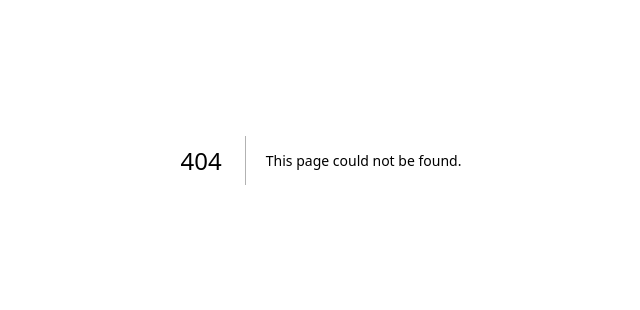
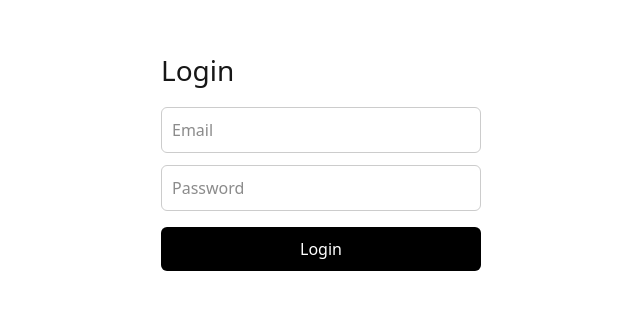
Before and after one commit to islamnegm22/NEGM-CFO, a Next.js app: page /login in a window 1280 px wide. Before the commit this address had no page. Shown: the part 240-550 px from the top of the page, without its empty margins (319-959 px from the left). Built offline with nearby package versions, Linux system fonts and the light colour scheme.

Commit message:
Add landing page and auth pages

```diff
--- a/src/pages/index.js
+++ b/src/pages/index.js
@@ -1,78 +1,52 @@
-import Image from "next/image";
-import { Geist, Geist_Mono } from "next/font/google";
-
-const geistSans = Geist({
-  variable: "--font-geist-sans",
-  subsets: ["latin"],
-});
-
-const geistMono = Geist_Mono({
-  variable: "--font-geist-mono",
-  subsets: ["latin"],
-});
-
 export default function Home() {
   return (
     <div
-      className={`${geistSans.className} ${geistMono.className} flex min-h-screen items-center justify-center bg-zinc-50 font-sans dark:bg-black`}
+      style={{
+        minHeight: "100vh",
+        display: "flex",
+        flexDirection: "column",
+        alignItems: "center",
+        justifyContent: "center",
+        fontFamily: "system-ui, -apple-system, sans-serif",
+      }}
     >
-      <main className="flex min-h-screen w-full max-w-3xl flex-col items-center justify-between py-32 px-16 bg-white dark:bg-black sm:items-start">
-        <Image
-          className="dark:invert"
-          src="/next.svg"
-          alt="Next.js logo"
-          width={100}
-          height={20}
-          priority
-        />
-        <div className="flex flex-col items-center gap-6 text-center sm:items-start sm:text-left">
-          <h1 className="max-w-xs text-3xl font-semibold leading-10 tracking-tight text-black dark:text-zinc-50">
-            To get started, edit the index.js file.
-          </h1>
-          <p className="max-w-md text-lg leading-8 text-zinc-600 dark:text-zinc-400">
-            Looking for a starting point or more instructions? Head over to{" "}
-            <a
-              href="https://vercel.com/templates?framework=next.js&utm_source=create-next-app&utm_medium=default-template-tw&utm_campaign=create-next-app"
-              className="font-medium text-zinc-950 dark:text-zinc-50"
-            >
-              Templates
-            </a>{" "}
-            or the{" "}
-            <a
-              href="https://nextjs.org/learn?utm_source=create-next-app&utm_medium=default-template-tw&utm_campaign=create-next-app"
-              className="font-medium text-zinc-950 dark:text-zinc-50"
-            >
-              Learning
-            </a>{" "}
-            center.
-          </p>
-        </div>
-        <div className="flex flex-col gap-4 text-base font-medium sm:flex-row">
-          <a
-            className="flex h-12 w-full items-center justify-center gap-2 rounded-full bg-foreground px-5 text-background transition-colors hover:bg-[#383838] dark:hover:bg-[#ccc] md:w-[158px]"
-            href="https://vercel.com/new?utm_source=create-next-app&utm_medium=default-template-tw&utm_campaign=create-next-app"
-            target="_blank"
-            rel="noopener noreferrer"
-          >
-            <Image
-              className="dark:invert"
-              src="/vercel.svg"
-              alt="Vercel logomark"
-              width={16}
-              height={16}
-            />
-            Deploy Now
-          </a>
-          <a
-            className="flex h-12 w-full items-center justify-center rounded-full border border-solid border-black/[.08] px-5 transition-colors hover:border-transparent hover:bg-black/[.04] dark:border-white/[.145] dark:hover:bg-[#1a1a1a] md:w-[158px]"
-            href="https://nextjs.org/docs/pages/getting-started?utm_source=create-next-app&utm_medium=default-template-tw&utm_campaign=create-next-app"
-            target="_blank"
-            rel="noopener noreferrer"
-          >
-            Documentation
-          </a>
-        </div>
-      </main>
+      <h1 style={{ fontSize: "32px", marginBottom: "12px" }}>
+        Temporary Product Name
+      </h1>
+
+      <p style={{ marginBottom: "24px", color: "#555" }}>
+        Simple landing page. Name, logo, and copy will change later.
+      </p>
+
+      <div style={{ display: "flex", gap: "12px" }}>
+        <button
+        onClick={() => (window.location.href = "/signup")}
+          style={{
+            padding: "10px 18px",
+            background: "#000",
+            color: "#fff",
+            border: "none",
+            borderRadius: "6px",
+            cursor: "pointer",
+          }}
+        >
+          Start Free Trial
+        </button>
+
+        <button
+        onClick={() => (window.location.href = "/login")}
+          style={{
+            padding: "10px 18px",
+            background: "#fff",
+            color: "#000",
+            border: "1px solid #000",
+            borderRadius: "6px",
+            cursor: "pointer",
+          }}
+        >
+          Login
+        </button>
+      </div>
     </div>
   );
 }
--- /dev/null
+++ b/src/pages/login.js
@@ -0,0 +1,56 @@
+export default function Login() {
+  return (
+    <div
+      style={{
+        minHeight: "100vh",
+        display: "flex",
+        alignItems: "center",
+        justifyContent: "center",
+        fontFamily: "system-ui, -apple-system, sans-serif",
+      }}
+    >
+      <div style={{ width: "320px" }}>
+        <h1 style={{ fontSize: "28px", marginBottom: "16px" }}>
+          Login
+        </h1>
+
+        <input
+          placeholder="Email"
+          style={{
+            width: "100%",
+            padding: "10px",
+            marginBottom: "12px",
+            border: "1px solid #ccc",
+            borderRadius: "6px",
+          }}
+        />
+
+        <input
+          placeholder="Password"
+          type="password"
+          style={{
+            width: "100%",
+            padding: "10px",
+            marginBottom: "16px",
+            border: "1px solid #ccc",
+            borderRadius: "6px",
+          }}
+        />
+
+        <button
+          style={{
+            width: "100%",
+            padding: "10px",
+            background: "#000",
+            color: "#fff",
+            border: "none",
+            borderRadius: "6px",
+            cursor: "pointer",
+          }}
+        >
+          Login
+        </button>
+      </div>
+    </div>
+  );
+}
--- /dev/null
+++ b/src/pages/signup.js
@@ -0,0 +1,56 @@
+export default function Signup() {
+  return (
+    <div
+      style={{
+        minHeight: "100vh",
+        display: "flex",
+        alignItems: "center",
+        justifyContent: "center",
+        fontFamily: "system-ui, -apple-system, sans-serif",
+      }}
+    >
+      <div style={{ width: "320px" }}>
+        <h1 style={{ fontSize: "28px", marginBottom: "16px" }}>
+          Create account
+        </h1>
+
+        <input
+          placeholder="Email"
+          style={{
+            width: "100%",
+            padding: "10px",
+            marginBottom: "12px",
+            border: "1px solid #ccc",
+            borderRadius: "6px",
+          }}
+        />
+
+        <input
+          placeholder="Password"
+          type="password"
+          style={{
+            width: "100%",
+            padding: "10px",
+            marginBottom: "16px",
+            border: "1px solid #ccc",
+            borderRadius: "6px",
+          }}
+        />
+
+        <button
+          style={{
+            width: "100%",
+            padding: "10px",
+            background: "#000",
+            color: "#fff",
+            border: "none",
+            borderRadius: "6px",
+            cursor: "pointer",
+          }}
+        >
+          Sign up
+        </button>
+      </div>
+    </div>
+  );
+}
```
